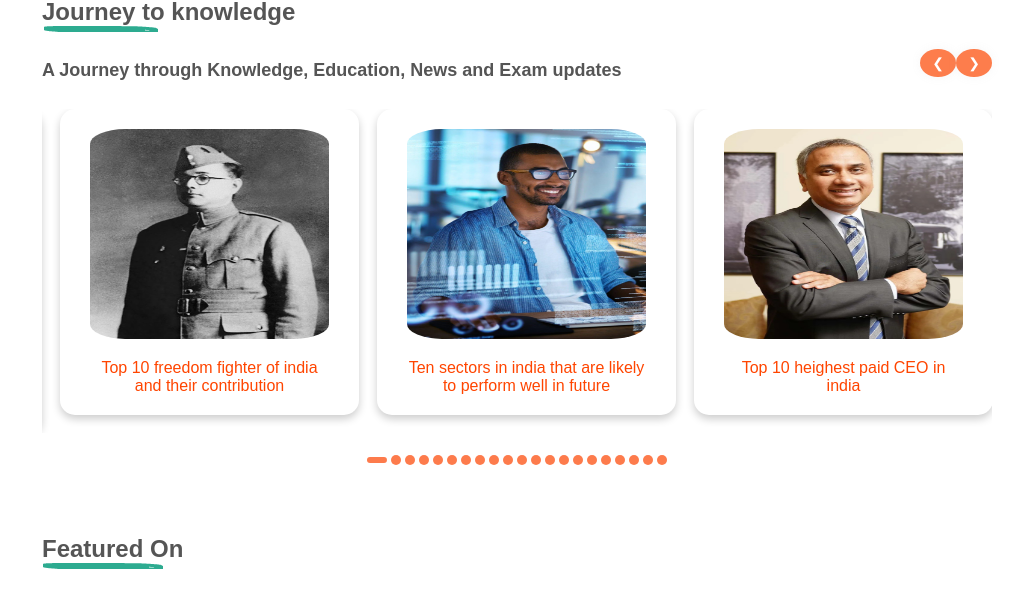
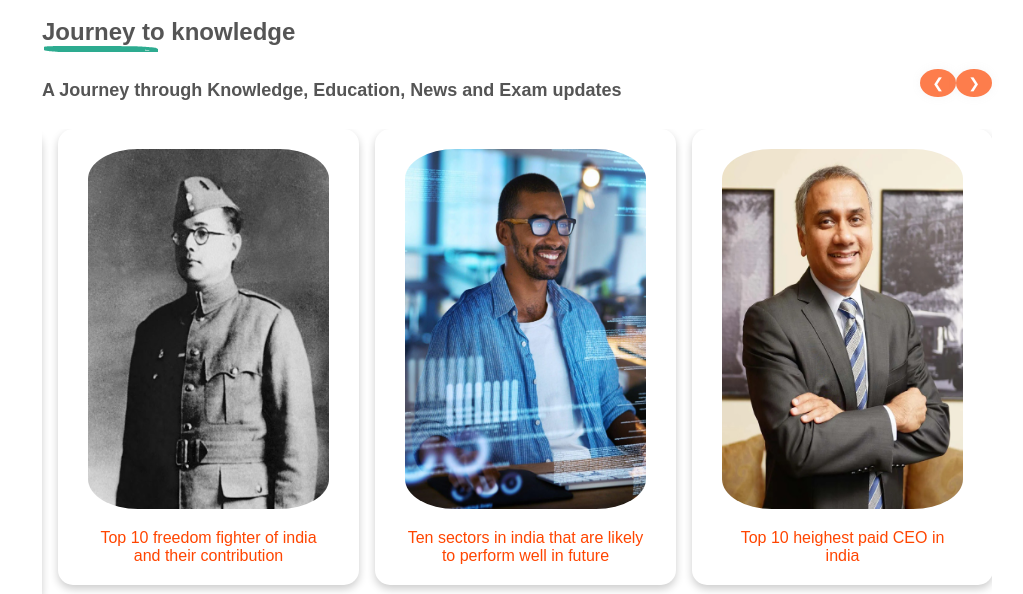
Before and after one commit to rajatdev1/kopykitabhomepage2, a plain HTML site: page index.html in a window 1280 px wide. Shown: the part 5401-5995 px from the top of the page, without its empty margins (123-1146 px from the left). Drawn offline with nearby package versions, Linux system fonts and the light colour scheme; no server answers; grey boxes are pictures that could not be loaded.

Commit message:
Update style.css

```diff
--- a/style.css
+++ b/style.css
@@ -753,32 +753,37 @@ margin-top: -60px !important;
 
 }
 
+
+
+
 .web_stories{
     width: 100%;
+   margin-top: 20px;
 }
 
 .item-box{
+
 background-color: #ffffff;
 box-shadow: 0 4px 8px 0 rgba(0,0,0,0.2);
 transition: 0.3s;
 border-radius: 15px;
-margin-left: 18px;
+margin-left: 16px;
 text-align: center;
 }
 
 .item-box .stories_image{
-    height: 250px;
+    height: 400px;
     width: 80%;
    outline: none;
    display: block;
    margin-left: auto;
    margin-right: auto;
    padding: 20px 0 20px 0;
-   border-radius: 35px;
-
-}
-
-.item-box a p.para{
+   border-radius: 50px;
+
+}
+
+.item-box a .para{
     font-size: 16px;
     color: orangered;
     outline: none;
@@ -790,7 +795,7 @@ text-align: center;
     text-align: center;
 }
 
-.item-box a .para:hover{
+.item-box a:hover{
     text-decoration: none;
 }
 
```
